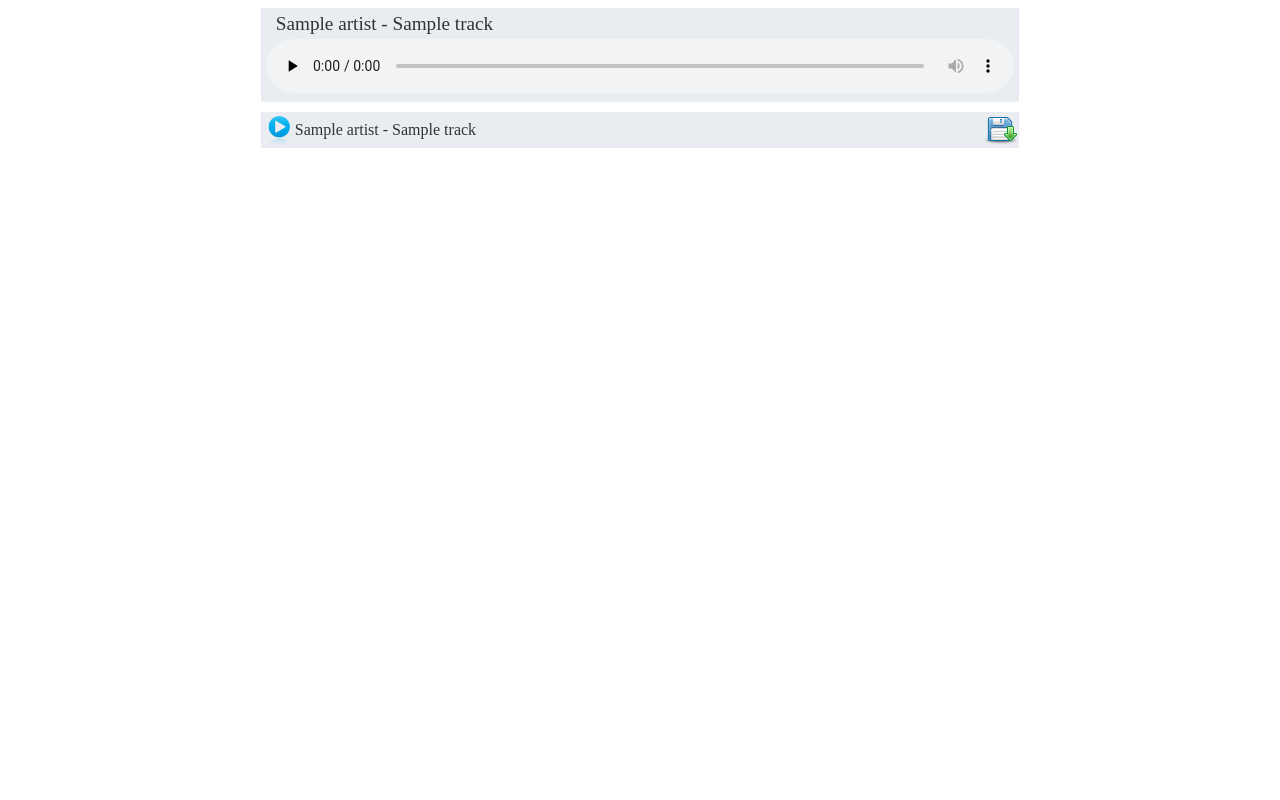
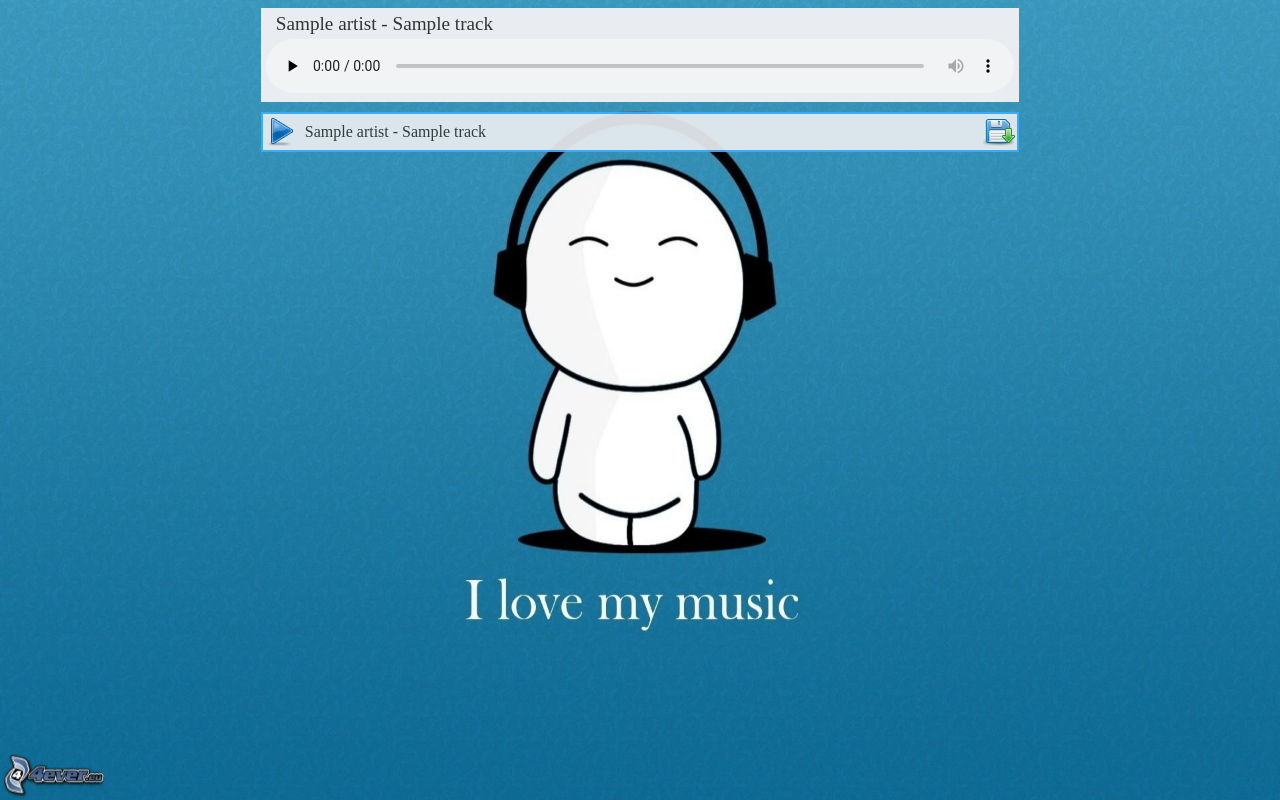
Before and after one commit to dimkonko/VkML-Flask, a Flask app: template templates/profile.html in a window 1280 px wide. Run offline with Flask 2, Linux system fonts and the light colour scheme; the template is opened without the code that fills it: most values are stand-ins (such as "Sample title", 1, 10 or a date in 2020).

Commit message:
Changed icons and added design to home page. Changed design on profile page

```diff
--- a/app.py
+++ b/app.py
@@ -18,6 +18,8 @@ app.secret_key = os.urandom(27)
 
 @app.route("/")
 def index():
+	if "user" in session:
+		return redirect("/profile")
 	auth_link = "https://oauth.vk.com/authorize?" +\
 				"client_id=4585679" +\
 				"&scope=audio" +\
--- a/static/css/profile.css
+++ b/static/css/profile.css
@@ -3,7 +3,14 @@ ul {
 	margin: 0;
 	padding: 0;
 }
-
+#bg_img {
+	position: fixed;
+	top: 0;
+	left: 0;
+	width: 100%;
+	height: 100%;
+	z-index: -1;
+}
 #wrapper {
 	margin: auto;
 	width: 60%;
@@ -29,17 +36,26 @@ ul {
 .track {
 	list-style: none;
 	background-color: #E9ECF0;
-	margin: 3px 0;
+	margin: 2px 0;
 	height: 32px;
 	line-height: 32px;
 	padding: 2px;
 	overflow: hidden;
 	color: #333333;
+	border: 2px solid #3cb0fd;
+	opacity: 0.925;
 }
 .track img,span {
 	float: left;
+}
+.track span {
+	margin-left: 8px;
 }
 .download_but {
 	display: block;
 	float: right;
 }
+#track_playing {
+	background-color: #76c9fa;
+	opacity: 0.97;
+}
--- a/static/js/dynamic_player.js
+++ b/static/js/dynamic_player.js
@@ -1,4 +1,7 @@
 (function() {
+	var play_icon = "static/img/play-icon.png",
+		pause_icon = "static/img/pause-icon.png";
+
 	var player = document.getElementById("player"),
 		player_track = document.getElementById("player_track");
 
@@ -13,19 +16,18 @@
 	 * Event Handlers
 	 */
 	track_list.on("click", function() {
-		if(curTrack === $(this)) {
-			player.autoplay = false;
-			player.pause();
-		} else {
-			playTrack($(this));
-			player.autoplay = true;
-		}
+		playTrack($(this));
+	    curTrack.attr("id", "track_playing");
+
+		player.autoplay = true;
 	});
 
 
 	function initPlayer() {
-		playTrack($(".play_img").first())
+		curTrack = $(".play_img").first();
+		playTrack(curTrack);
 		player.autoplay = false;
+		curTrack.find(".play_img").attr("src", play_icon);
 	};
 
 	function playTrack(trackFromList) {
@@ -33,9 +35,13 @@
 			track_url = track.find("input").val(),
 			track_name = track.find("span").html();
 
+		curTrack.removeAttr("id");
+		curTrack.find(".play_img").attr("src", play_icon);
+
 	    player.src = track_url;
 	    player_track.innerHTML = track_name;
 
-	    curTrack = trackFromList;
+	    trackFromList.attr("src", pause_icon);
+	    curTrack = track;
 	}
 })();
--- a/templates/profile.html
+++ b/templates/profile.html
@@ -19,7 +19,7 @@
 	<ul id="track_list">
 		{% for track in track_list %}
 		<li class="track">
-			<img class="play_img" src="static/img/button-play.png">
+			<img class="play_img" src="static/img/play-icon.png">
 			<span>{{ track.artist }} - {{ track.title }}</span>
 			<a class="download_but" href="{{ track.url }}" download="{{ track.artist }} - {{ track.title }}">
 				<img src="static/img/save-icon.png">
@@ -28,6 +28,7 @@
 		</li>
 		{% endfor %}
 	</ul>
+	<img id="bg_img" src="static/img/home-bg.jpg">
 
 	<!-- Scripts for faster loading -->
 	<script src="static/js/dynamic_player.js"></script>
```
Also changed, not shown: static/css/home.css (added, +34 -0 lines), templates/home.html (+9 -1 lines), static/img/button-play.png (deleted), static/img/home-bg.jpg (added), static/img/pause-icon.png (added), static/img/play-icon.png (added).
